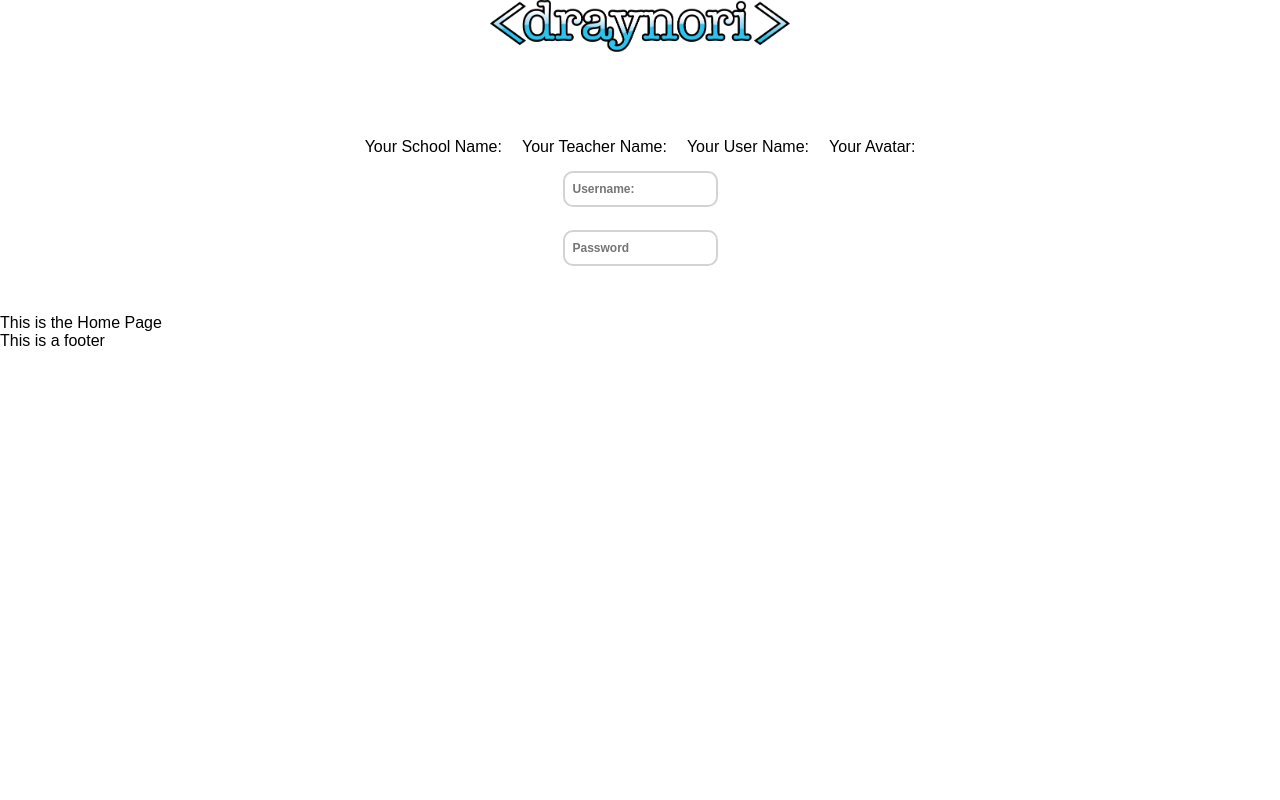
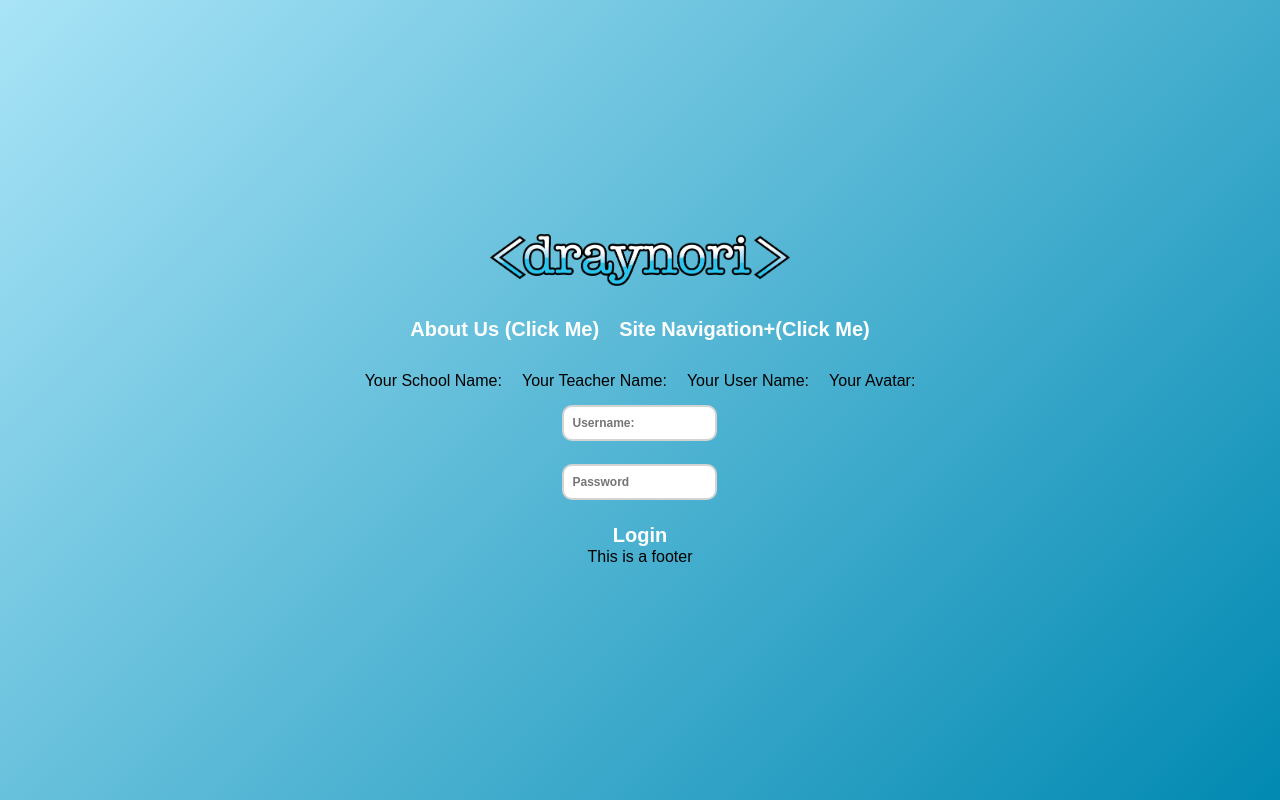
Before and after one commit to Dray-Nori/cohort10finalproject, a React (Create React App) app: page / in a window 1280 px wide. Built offline with nearby package versions, Linux system fonts and the light colour scheme.

Commit message:
homepage syles and routes

```diff
--- /dev/null
+++ b/src/Components/HomePage/HomePage.css
@@ -0,0 +1,8 @@
+.bodyWrapper {
+  background: -webkit-linear-gradient(-45deg, #a9e4f7 0%,#0189b2 100%);
+  height: 100vh;
+  display: flex;
+  flex-flow: column wrap;
+  align-items: center;
+  justify-content: center;
+}
--- a/src/Components/HomePage/HomePage.js
+++ b/src/Components/HomePage/HomePage.js
@@ -1,6 +1,7 @@
 import React, { Component } from 'react';
 import Header from '../Header/Header.js';
 import Footer from '../Footer.js';
+import './HomePage.css';
 
 class Splash extends Component {
   constructor(props) {
@@ -16,9 +17,12 @@ class Splash extends Component {
     console.log(this.state.status);
     return (
       <div className="App">
-        <Header />
-        This is the Home Page
-        <Footer />
+        <div className="bodyWrapper">
+
+          <Header />
+
+          <Footer />
+        </div>
       </div>
     )
   }
```
